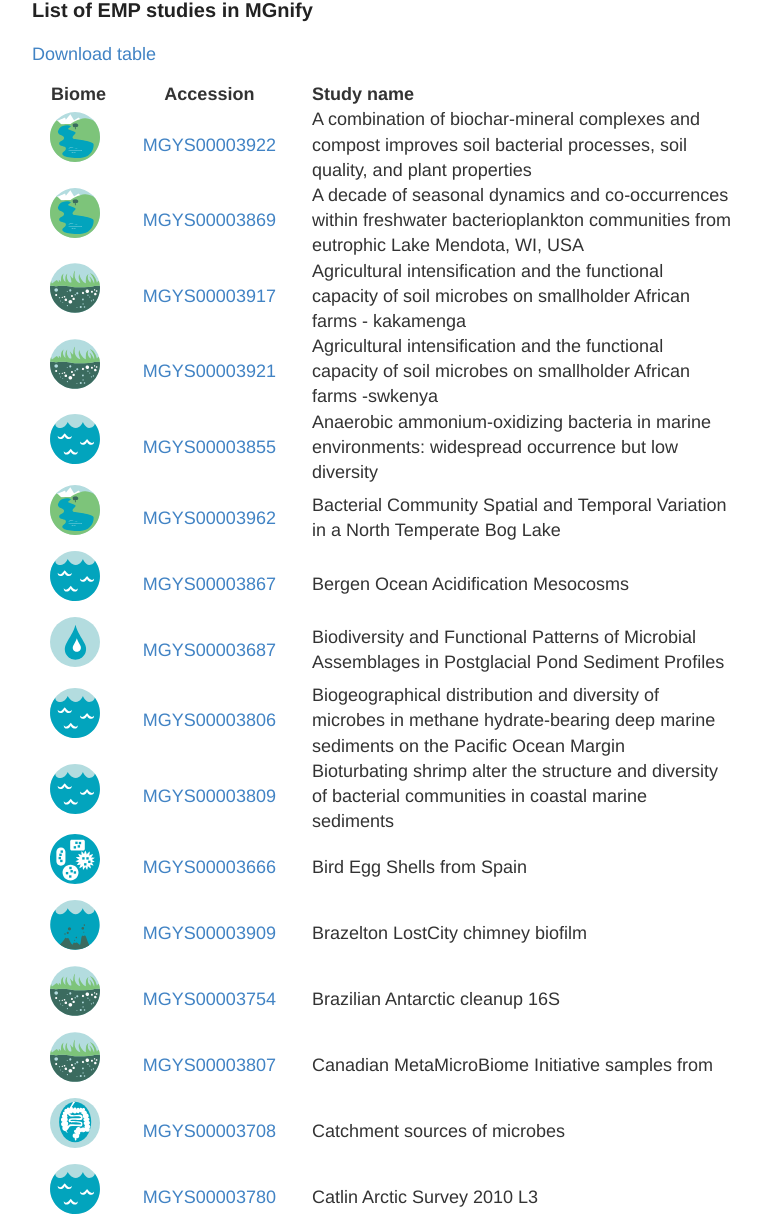
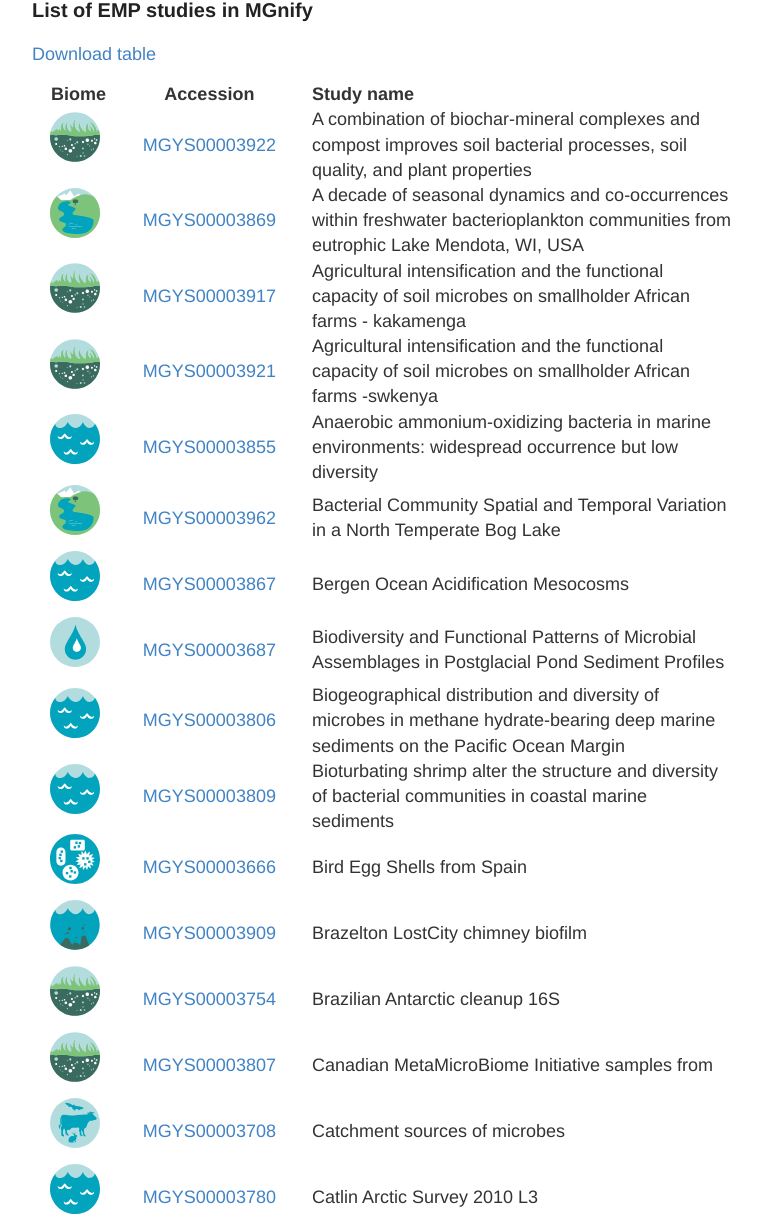
Before and after one commit to EBI-Metagenomics/blog, a Jekyll site: the page built from _posts/2019-04-17-Earth Microbiome Project.md, in a window 1280 px wide. Shown: the part 717-1946 px from the top of the page, without its empty margins (248-1027 px from the left). Built offline with Jekyll 4.4.1, drawn with Linux system fonts in a browser that asks for light colours.

Commit message:
Correct 2 of the wrongly labeled study biomes.

```diff
--- a/_posts/2019-04-17-Earth Microbiome Project.md
+++ b/_posts/2019-04-17-Earth Microbiome Project.md
@@ -20,7 +20,7 @@
 
 |   **Biome**   | **Accession** | **Study name** |
 | :---------: | :------------------: | :--------- |
-| <img class='biome_icon' src="/blog/assets/media/images/posts/biome_icons/biome_lake.svg"/> | [MGYS00003922][MGYS00003922]   |   A combination of biochar-mineral complexes and compost improves soil bacterial processes, soil quality, and plant properties |
+| <img class='biome_icon' src="/blog/assets/media/images/posts/biome_icons/biome_soil.svg"/> | [MGYS00003922][MGYS00003922]   |   A combination of biochar-mineral complexes and compost improves soil bacterial processes, soil quality, and plant properties |
 | <img class='biome_icon' src="/blog/assets/media/images/posts/biome_icons/biome_lake.svg"/> | [MGYS00003869][MGYS00003869]  |   A decade of seasonal dynamics and co-occurrences within freshwater bacterioplankton communities from eutrophic Lake Mendota, WI, USA |
 | <img class='biome_icon' src="/blog/assets/media/images/posts/biome_icons/biome_soil.svg"/> | [MGYS00003917][MGYS00003917]   |   Agricultural intensification and the functional capacity of soil microbes on smallholder African farms - kakamenga |
 | <img class='biome_icon' src="/blog/assets/media/images/posts/biome_icons/biome_soil.svg"/> | [MGYS00003921][MGYS00003921]   |   Agricultural intensification and the functional capacity of soil microbes on smallholder African farms -swkenya |
@@ -34,7 +34,7 @@
 | <img class='biome_icon' src="/blog/assets/media/images/posts/biome_icons/biome_hydrothermalvents.svg"/> | [MGYS00003909][MGYS00003909]   |   Brazelton LostCity chimney biofilm |
 | <img class='biome_icon' src="/blog/assets/media/images/posts/biome_icons/biome_soil.svg"/> | [MGYS00003754][MGYS00003754]   |   Brazilian Antarctic cleanup 16S |
 | <img class='biome_icon' src="/blog/assets/media/images/posts/biome_icons/biome_soil.svg"/> | [MGYS00003807][MGYS00003807]   |   Canadian MetaMicroBiome Initiative samples from |
-| <img class='biome_icon' src="/blog/assets/media/images/posts/biome_icons/biome_gut.svg"/> | [MGYS00003708][MGYS00003708]   |   Catchment sources of microbes |
+| <img class='biome_icon' src="/blog/assets/media/images/posts/biome_icons/biome_mammals.svg"/> | [MGYS00003708][MGYS00003708]   |   Catchment sources of microbes |
 | <img class='biome_icon' src="/blog/assets/media/images/posts/biome_icons/biome_marine.svg"/> | [MGYS00003780][MGYS00003780]   |   Catlin Arctic Survey 2010 L3 |
 | <img class='biome_icon' src="/blog/assets/media/images/posts/biome_icons/biome_soil.svg"/> | [MGYS00003769][MGYS00003769]   |   Chu Changbai mountain soil |
 | <img class='biome_icon' src="/blog/assets/media/images/posts/biome_icons/biome_plant.svg"/> | [MGYS00003677][MGYS00003677]   |   Continental-scale variation in seaweed host-associated bacterial communities is a function of host condition, not geography |
```
